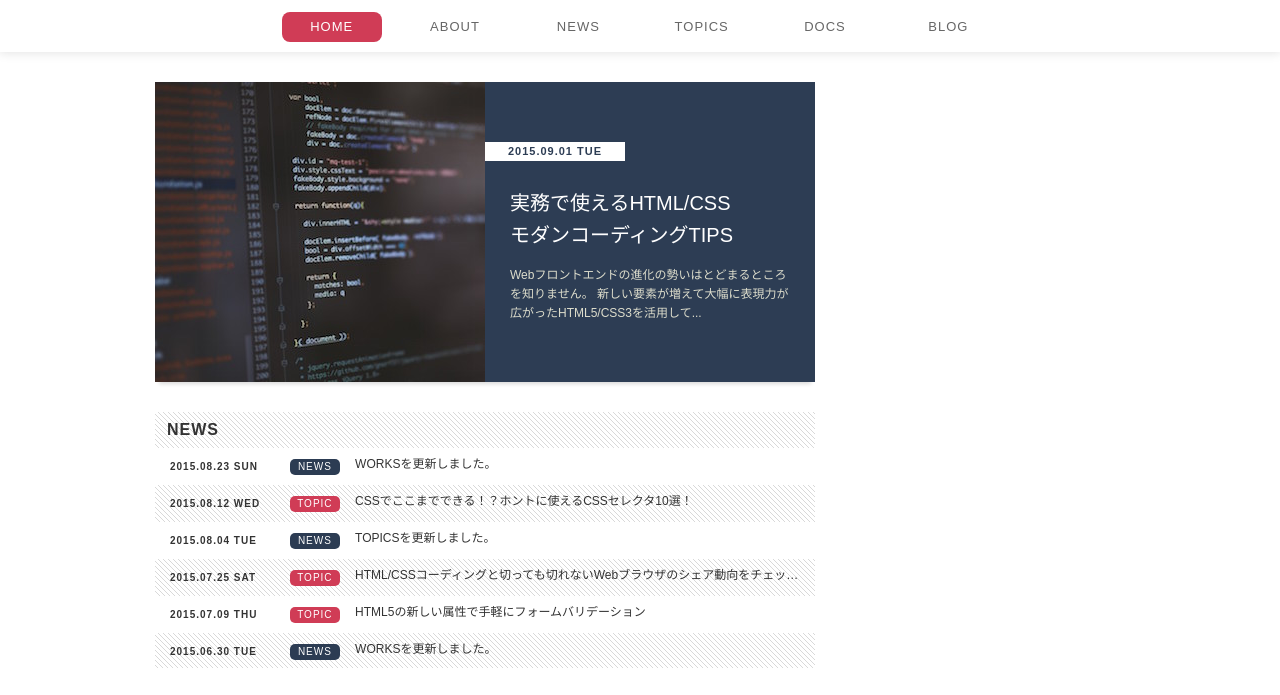
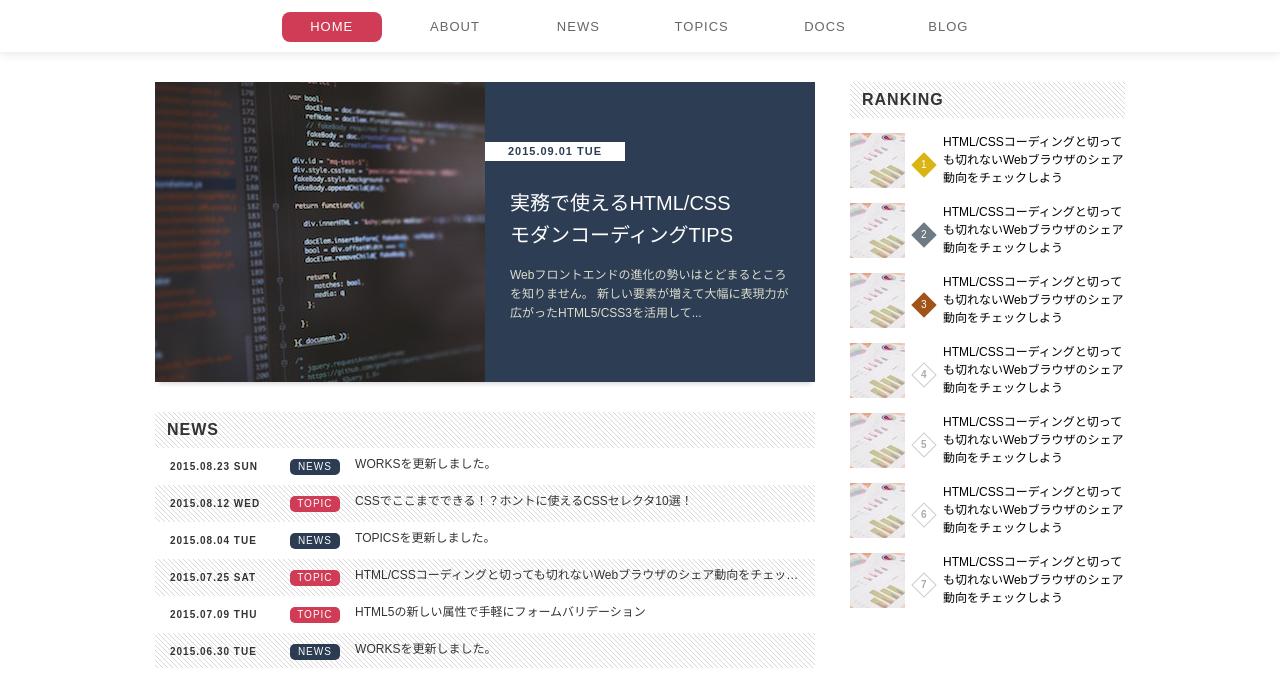
Before and after one commit to ryym/html5-css3-modern-coding, a website: page standard-layout/index.html in a window 1280 px wide. Shown: the part 87-782 px from the top of the page. Drawn offline with Linux system fonts and the light colour scheme.

Commit message:
standard: Markup ranking list

```diff
--- a/standard-layout/css/style.css
+++ b/standard-layout/css/style.css
@@ -335,6 +335,99 @@ a:link, a:visited, a:hover, a:active {
   width: 275px;
 }
 
+.ranking {
+  list-style-type: none;
+  margin-bottom: 30px;
+
+  /*
+   * CSS2.1からあるらしい ..!
+   * 初期値は0だが指定もできる。
+   * counter-reset: ranking 10;
+   */
+  counter-reset: ranking;
+}
+
+.ranking-item a {
+  margin-top: 15px;
+  display: block;
+  font-size: 0;
+  transition: opacity 0.15s;
+}
+
+.ranking-item a:hover {
+  opacity :0.8;
+}
+
+.ranking-item .order {
+  display: inline-block;
+  width: 18px;
+  height: 18px;
+  margin: 0 10px;
+  color: #aaa;
+  border: 1px solid #ccc;
+  text-align: center;
+  font-weight: bold;
+  -webkit-transform: rotate(45deg);
+  -ms-transform: rotate(45deg);
+  transform: rotate(45deg);
+
+  /* height - border * 2 */
+  line-height: 16px;
+
+  /* 自身のbaselineと親要素のbaselineとの距離 */
+  vertical-align: 20px;
+}
+
+.ranking-item .order::before {
+
+  /* increment後の値が表示されるので最初は1 */
+  content: counter(ranking);
+  counter-increment: ranking;
+
+  display: inline-block;
+  font-size: 1.0rem;
+
+  /* For Safari <8, IE9 */
+  -webkit-transform: rotate(-45deg);
+  -ms-transform: rotate(-45deg);
+  transform: rotate(-45deg);
+}
+
+.ranking-item:nth-of-type(1) .order,
+.ranking-item:nth-of-type(2) .order,
+.ranking-item:nth-of-type(3) .order {
+  border: none;
+  color: #fff;
+  font-weight: normal;
+  line-height: 18px;
+}
+
+.ranking-item:nth-of-type(1) .order {
+  background-color: #dab413;
+}
+
+.ranking-item:nth-of-type(2) .order {
+  background-color: #6e7b84;
+}
+
+.ranking-item:nth-of-type(3) .order {
+  background-color: #a0541a;
+}
+
+.ranking-item .text {
+  display: inline-block;
+  width: 182px;
+  color: #000;
+  vertical-align: top;
+
+  /*
+   * 12px * 1.5 = 54px
+   * (image height is 55px)
+   */
+  font-size: 1.2rem;
+  line-height: 1.5;
+}
+
 /*** Footer ***/
 
 .footer {
--- a/standard-layout/index.html
+++ b/standard-layout/index.html
@@ -169,7 +169,75 @@
       </div>
     </main>
 
-    <div class="sidemenu"></div>
+    <div class="sidemenu">
+      <h2 class="heading">RANKING</h2>
+      <ol class="ranking">
+        <li class="ranking-item">
+          <a href="#">
+            <img class="image" src="./images/ranking.jpg" alt="グラフの画像">
+            <span class="order"></span>
+            <p class="text">
+              HTML/CSSコーディングと切っても切れないWebブラウザのシェア動向をチェックしよう
+            </p>
+          </a>
+        </li>
+        <li class="ranking-item">
+          <a href="#">
+            <img class="image" src="./images/ranking.jpg" alt="グラフの画像">
+            <span class="order"></span>
+            <p class="text">
+              HTML/CSSコーディングと切っても切れないWebブラウザのシェア動向をチェックしよう
+            </p>
+          </a>
+        </li>
+        <li class="ranking-item">
+          <a href="#">
+            <img class="image" src="./images/ranking.jpg" alt="グラフの画像">
+            <span class="order"></span>
+            <p class="text">
+              HTML/CSSコーディングと切っても切れないWebブラウザのシェア動向をチェックしよう
+            </p>
+          </a>
+        </li>
+        <li class="ranking-item">
+          <a href="#">
+            <img class="image" src="./images/ranking.jpg" alt="グラフの画像">
+            <span class="order"></span>
+            <p class="text">
+              HTML/CSSコーディングと切っても切れないWebブラウザのシェア動向をチェックしよう
+            </p>
+          </a>
+        </li>
+        <li class="ranking-item">
+          <a href="#">
+            <img class="image" src="./images/ranking.jpg" alt="グラフの画像">
+            <span class="order"></span>
+            <p class="text">
+              HTML/CSSコーディングと切っても切れないWebブラウザのシェア動向をチェックしよう
+            </p>
+          </a>
+        </li>
+        <li class="ranking-item">
+          <a href="#">
+            <img class="image" src="./images/ranking.jpg" alt="グラフの画像">
+            <span class="order"></span>
+            <p class="text">
+              HTML/CSSコーディングと切っても切れないWebブラウザのシェア動向をチェックしよう
+            </p>
+          </a>
+        </li>
+        <li class="ranking-item">
+          <a href="#">
+            <img class="image" src="./images/ranking.jpg" alt="グラフの画像">
+            <span class="order"></span>
+            <p class="text">
+              HTML/CSSコーディングと切っても切れないWebブラウザのシェア動向をチェックしよう
+            </p>
+          </a>
+        </li>
+      </ol>
+
+    </div>
   </div>
 
   <footer class="footer">
```
